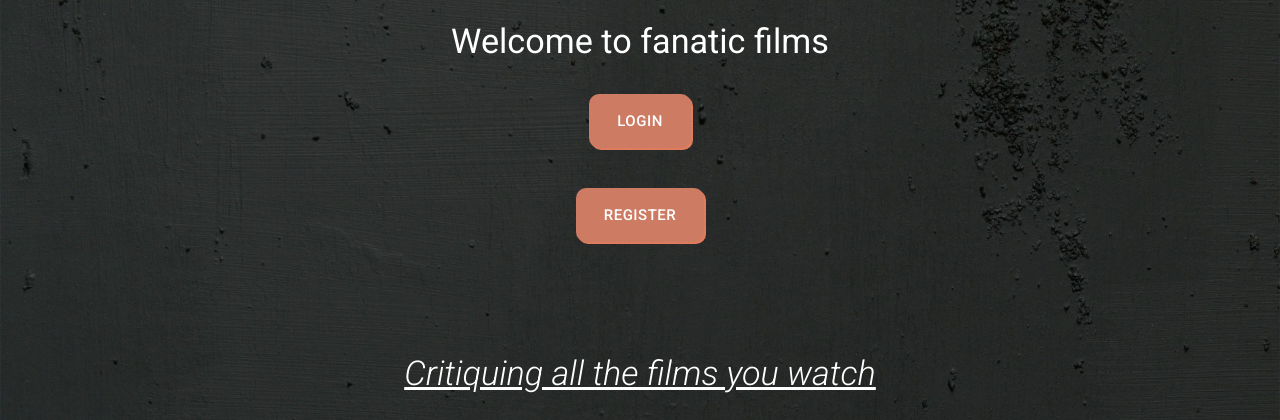
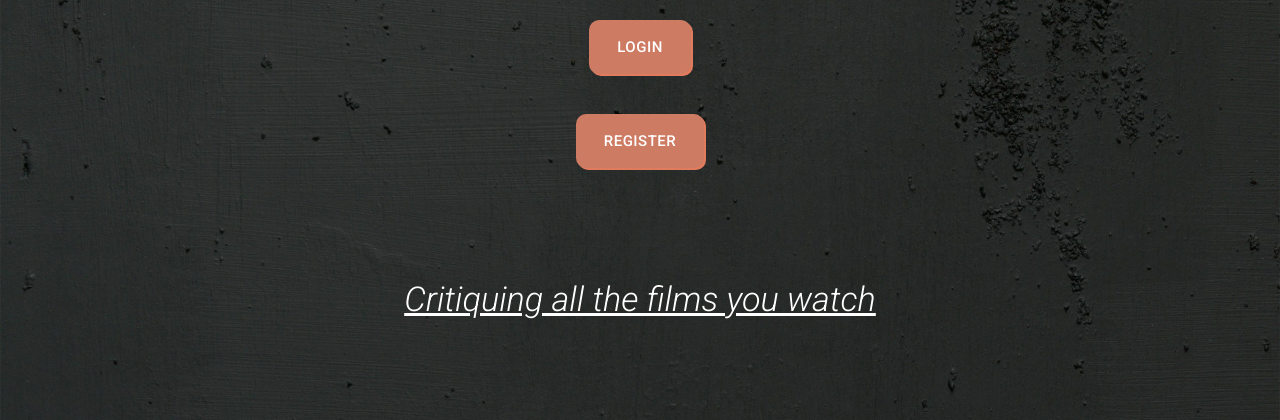
Before and after one commit to samlarby/film_reviewer, a Flask app: page /home in a window 1280 px wide. Shown: the part 64-484 px from the top of the page. Run offline with Flask 3, Linux system fonts and the light colour scheme; some libraries are stand-ins or nearby versions.

Commit message:
removing page title

```diff
--- a/templates/home.html
+++ b/templates/home.html
@@ -1,6 +1,5 @@
 {% extends "base.html" %}
 {% block content %}
-<h4 class="white-text center-align">Welcome to fanatic films</h4>
 {% if session.user %}
     <div class="row">
         <div class="center-align col s12">
```
